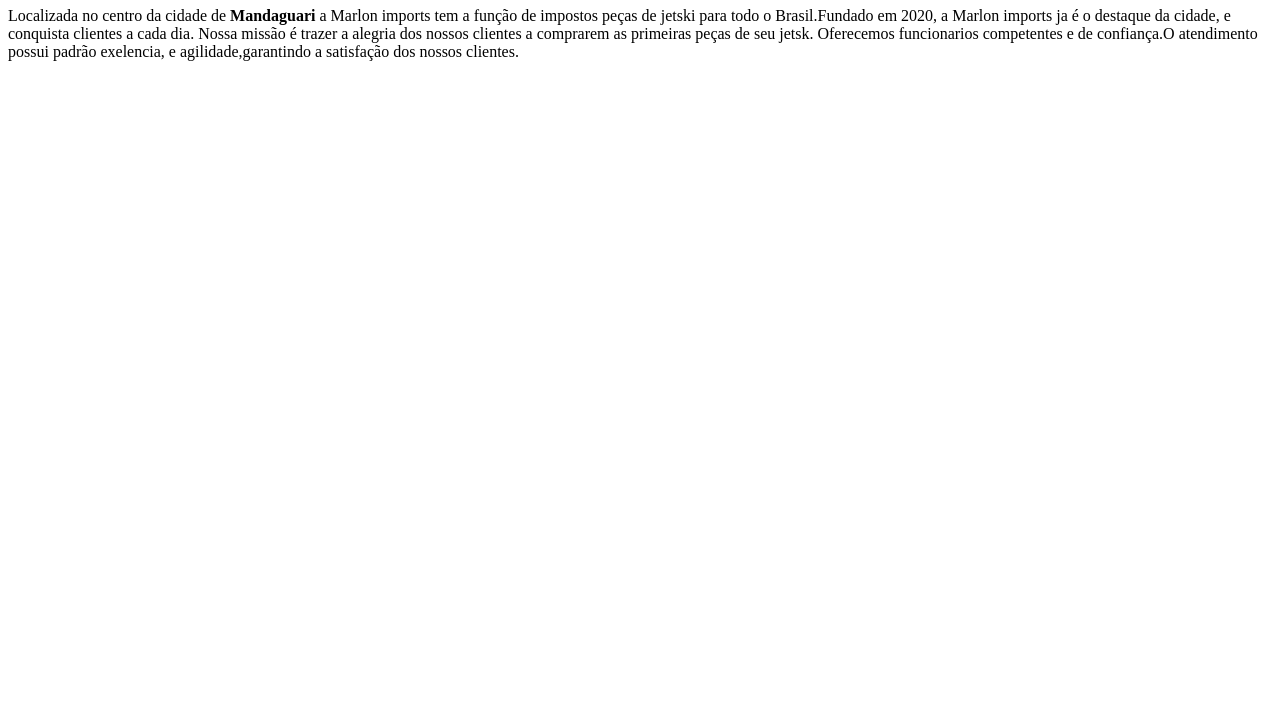
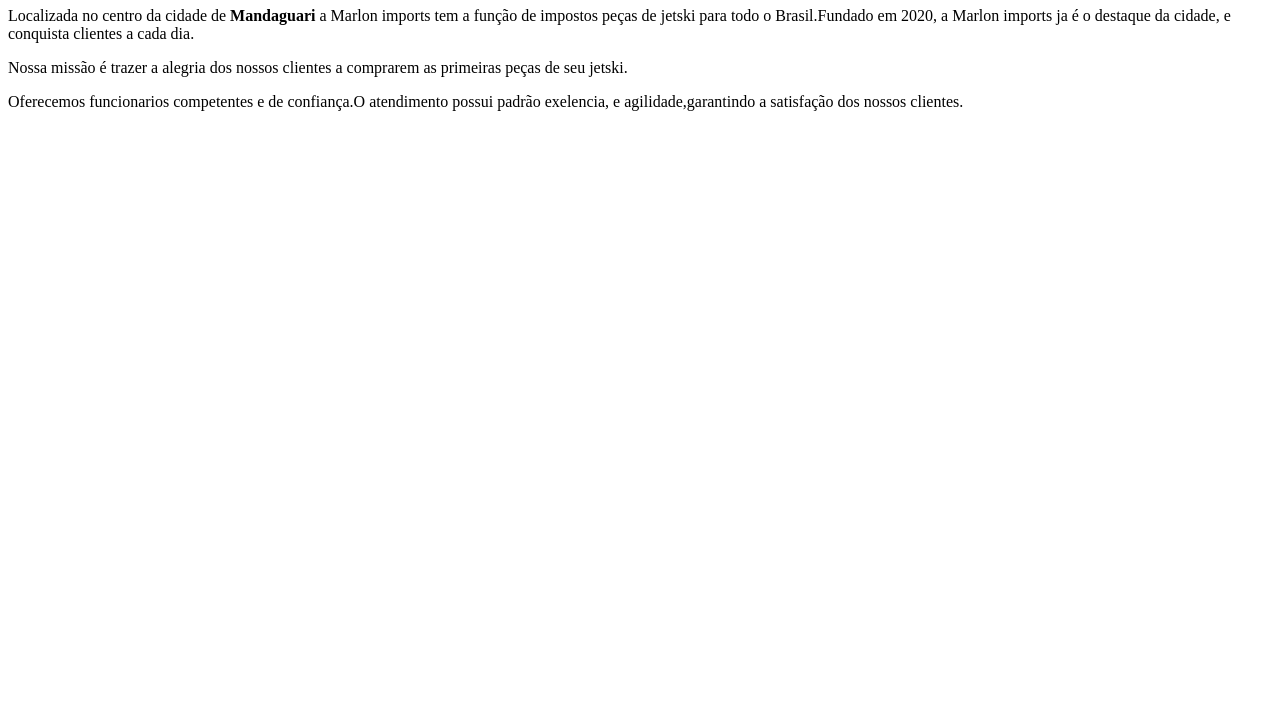
Before and after one commit to vitorhuguu/pensamentocomputacional, a plain HTML site: page index.html in a window 1280 px wide. Shown: the part 73-800 px from the top of the page. Drawn offline with Linux system fonts and the light colour scheme.

Commit message:
index.html

```diff
--- a/index.html
+++ b/index.html
@@ -6,8 +6,8 @@
   </head>
   <body>
     <h1>Marlon imports</h1>
-  Localizada no centro da cidade de  <b>Mandaguari</b> a Marlon imports tem a função de impostos peças de jetski para todo o Brasil.Fundado em 2020, a Marlon imports ja é o destaque da cidade, e conquista clientes a cada dia.
-  Nossa missão é trazer a alegria dos nossos clientes a comprarem as primeiras peças de seu jetsk.
-  Oferecemos funcionarios competentes e de confiança.O atendimento possui padrão exelencia, e agilidade,garantindo a satisfação dos nossos clientes.
+    <p>Localizada no centro da cidade de  <b>Mandaguari</b> a Marlon imports tem a função de impostos peças de jetski para todo o Brasil.Fundado em 2020, a Marlon imports ja é o destaque da cidade, e conquista clientes a cada dia.</p>
+    <p>Nossa missão é trazer a alegria dos nossos clientes a comprarem as primeiras peças de seu jetski.</p>
+    <p>Oferecemos funcionarios competentes e de confiança.O atendimento possui padrão exelencia, e agilidade,garantindo a satisfação dos nossos clientes.</p>
   </body>
 </html>
```
